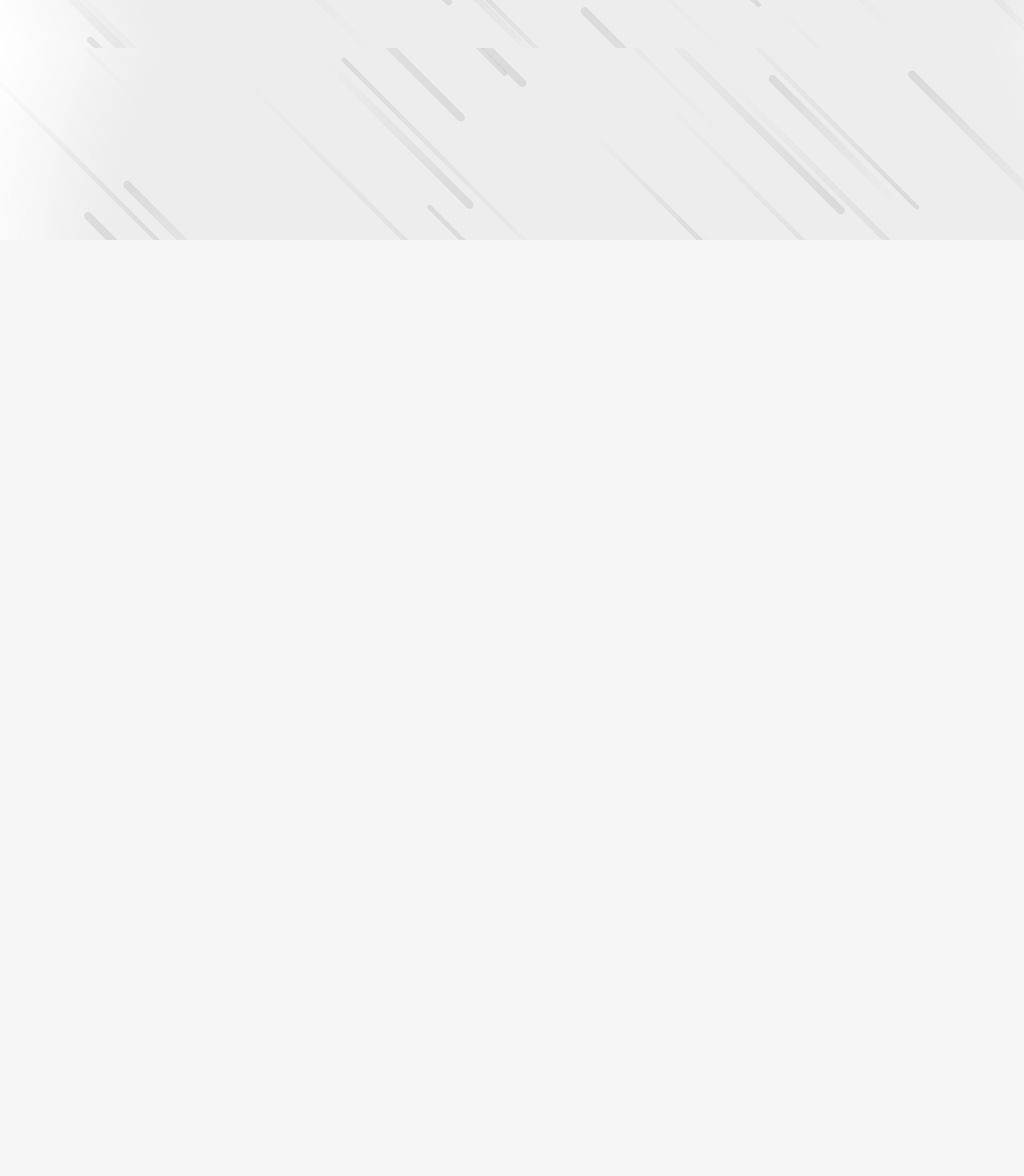
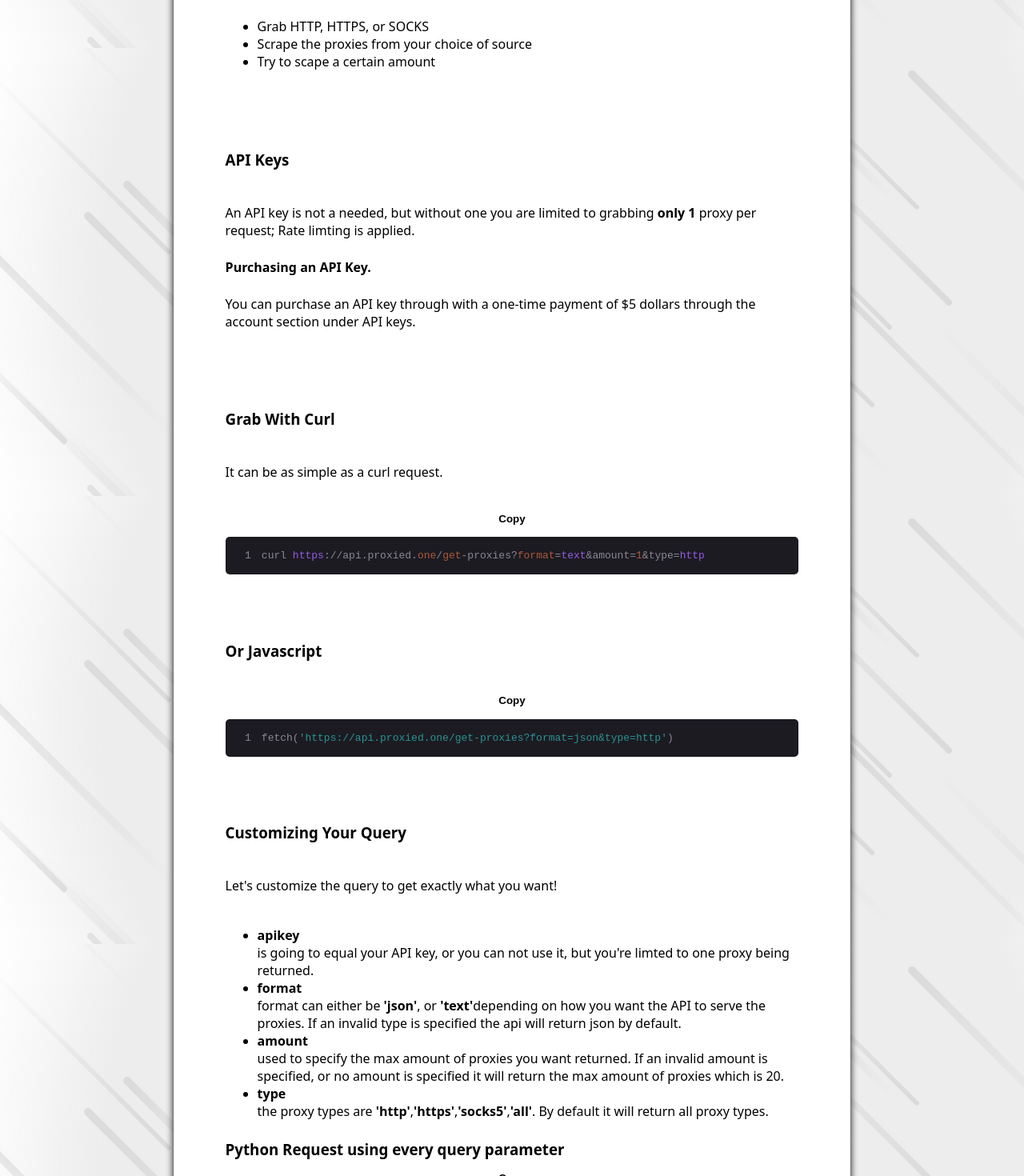
Before and after one commit to pwnengine/Proxied-one, a React (Vite) app in the folder frontend/ProxiedReact/: page /docs in a window 1280 px wide. Shown: the part 500-1970 px from the top of the page at 80% size. Before the commit the page ends 800 px from the top, so only its background shows below. Built offline with nearby package versions, Linux system fonts and the light colour scheme.

Commit message:
make api docs

```diff
--- a/frontend/ProxiedReact/src/components/Code.tsx
+++ b/frontend/ProxiedReact/src/components/Code.tsx
@@ -3,6 +3,7 @@
 import styled from 'styled-components';
 import { CopyToClipboard } from 'react-copy-to-clipboard'
 import { useState } from 'react';
+import { col_white } from '../colors';
 
 interface props {
   language: string;
@@ -20,9 +21,10 @@
     }
 
   }
-  display: flex;
-  flex-direction: column;
-  gap: 0px;
+  div {
+    display: flex;
+    flex-direction: column;
+    gap: 0px;
 
   .copied-animation {
     text-align: center;
@@ -43,6 +45,7 @@
     margin: 0px;
     border: none;
     font-weight: 550;
+    background-color: ${col_white};
   }
   button:hover {
     cursor: pointer;
@@ -54,6 +57,7 @@
     outline: none;
   }
 }
+  }
 
 `;
 
@@ -62,6 +66,7 @@
 
   return (
     <Container>
+      <div>
       <div>
       <h3 className="title">{title}</h3>
       <button>
@@ -75,6 +80,7 @@
       <SyntaxHighlighter customStyle={{backgroundColor: '#1c1b22', padding: '1rem', margin: '0', borderRadius: '5px'}} language={language} style={style} showLineNumbers={true}>
         {code}
       </SyntaxHighlighter>
+      </div>
     </Container>
   )
 }
--- /dev/null
+++ b/frontend/ProxiedReact/src/components/DocsPoint.tsx
@@ -0,0 +1,32 @@
+import styled from 'styled-components'
+
+const Container = styled.div`
+  padding: 2rem;
+  display: flex;
+  flex-direction: column;
+  gap: 4rem;
+
+  div {
+    display: flex;
+    flex-direction: column;
+    gap: 0.5rem;
+  }
+`;
+
+interface props {
+  children: React.ReactNode;
+  title: string;
+}
+
+const DocsPoint = ({ children, title }: props) => {
+  return (
+    <Container>
+      <div>
+        <h3>{title}</h3>
+        { children }
+      </div>
+    </Container>
+  )
+}
+
+export default DocsPoint
--- a/frontend/ProxiedReact/src/components/MainSection.tsx
+++ b/frontend/ProxiedReact/src/components/MainSection.tsx
@@ -19,6 +19,11 @@
     text-align: center;
 
   }
+
+  div {
+
+
+  }
 `;
 
 interface props {
--- a/frontend/ProxiedReact/src/pages/Docs.tsx
+++ b/frontend/ProxiedReact/src/pages/Docs.tsx
@@ -1,27 +1,105 @@
+import Code from "../components/Code";
+import DocsPoint from "../components/DocsPoint";
 import MainSection from "../components/MainSection"
 import styled from 'styled-components'
 
 const Container = styled.div`
   position: absolute;
+  top: 20%;
   left: 50%;
-  top: 27%;
-  transform: translate(-50%, -30%);
+  transform: translateX(-50%);
   width: 100%;
+  min-height: 100%;
   display: flex;
   justify-content: center;
-  align-items: center;
 `;
 
 const Docs = () => {
   return (
     <Container>
+      <MainSection name="Let's build something cool">
 
-    <MainSection name="Let's build something cool">
-      <div>
-        hello
-      </div>
+      <DocsPoint title={'Features'}>
+          <div>
+            <p>
+            With the Proxied API you can grab proxies programmatically with http requests.
+            Simply make a request with your language of choice to: <span style={ { display: 'block', fontWeight: '600' } }>https://api.proxied.one/get-proxies</span> to
+            grab some proxies. You can even give query parameters to specify the type of proxies you want.
+            </p>
+            <ul>
+            <li>Grab HTTP, HTTPS, or SOCKS</li>
+            <li>Scrape the proxies from your choice of source</li>
+            <li>Try to scape a certain amount</li>
+            </ul>
+          </div>
+        </DocsPoint>
 
-    </MainSection>
+        <DocsPoint title={'API Keys'}>
+          <div>
+            <p>
+            An API key is not a needed, but without one you are limited to grabbing <span style={ { display: 'inline', fontWeight: '600' } }>only 1</span> proxy per request;
+            Rate limting is applied.
+            </p>
+          </div>
+          <div>
+            <h4 style={ { margin: '0px' } }>Purchasing an API Key.</h4>
+            <p>
+            You can purchase an API key through with a one-time payment of $5 dollars through the account section under API keys.
+            </p>
+          </div>
+        </DocsPoint>
+
+        <DocsPoint title={'Grab With Curl'}>
+          <div>
+            <p>
+            It can be as simple as a curl request.
+            </p>
+          </div>
+          <Code language="curl" code="curl https://api.proxied.one/get-proxies?format=text&amount=1&type=http" title="" />
+        </DocsPoint>
+
+        <DocsPoint title={'Or Javascript'}>
+          <Code language="javascript" code="fetch('https://api.proxied.one/get-proxies?format=json&type=http')" title="" />
+        </DocsPoint>
+
+        <DocsPoint title={'Customizing Your Query'}>
+          <div>
+            <p>Let's customize the query to get exactly what you want!</p>
+          </div>
+
+          <ul>
+            <li>
+              <span style={ { display: 'block', fontWeight: '600' } }>apikey</span>
+              is going to equal your API key, or you can not use it, but you're limted to one proxy being returned.
+            </li>
+            <li>
+              <span style={ { display: 'block', fontWeight: '600' } }>format</span> format can either be <span style={{fontWeight: 'bold'}}>'json'</span>, or <span style={{fontWeight: 'bold'}}>'text'</span>
+              depending on how you want the API to serve the proxies.
+              If an invalid type is specified the api will return json by default.
+            </li>
+            <li>
+              <span style={ { display: 'block', fontWeight: '600' } }>amount</span>
+              used to specify the max amount of proxies you want returned.
+              If an invalid amount is specified, or no amount is specified it will return the max amount of proxies which is 20.
+            </li>
+            <li>
+              <span style={ { display: 'block', fontWeight: '600' } }>type</span>
+              the proxy types are <span style={{fontWeight: 'bold'}}>'http'</span>,
+              <span style={{fontWeight: 'bold'}}>'https'</span>,
+              <span style={{fontWeight: 'bold'}}>'socks5'</span>,
+              <span style={{fontWeight: 'bold'}}>'all'</span>.
+              By default it will return all proxy types.
+            </li>
+          </ul>
+
+          <Code title="Python Request using every query parameter" language="python"
+            code="import urllib.request
+contents = urllib.request.urlopen('https://api.proxied.one/get-proxies?apikey=myapikey&format=text&amount=3&type=all').read()
+print(contents)"
+            />
+        </DocsPoint>
+
+      </MainSection>
     </Container>
   )
 }
```
